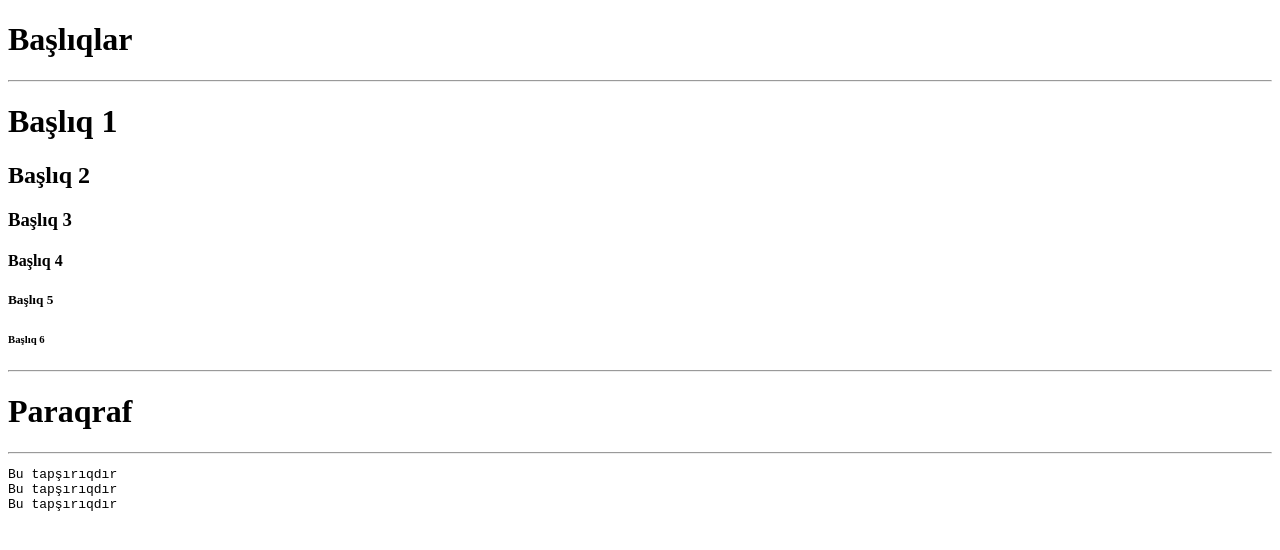
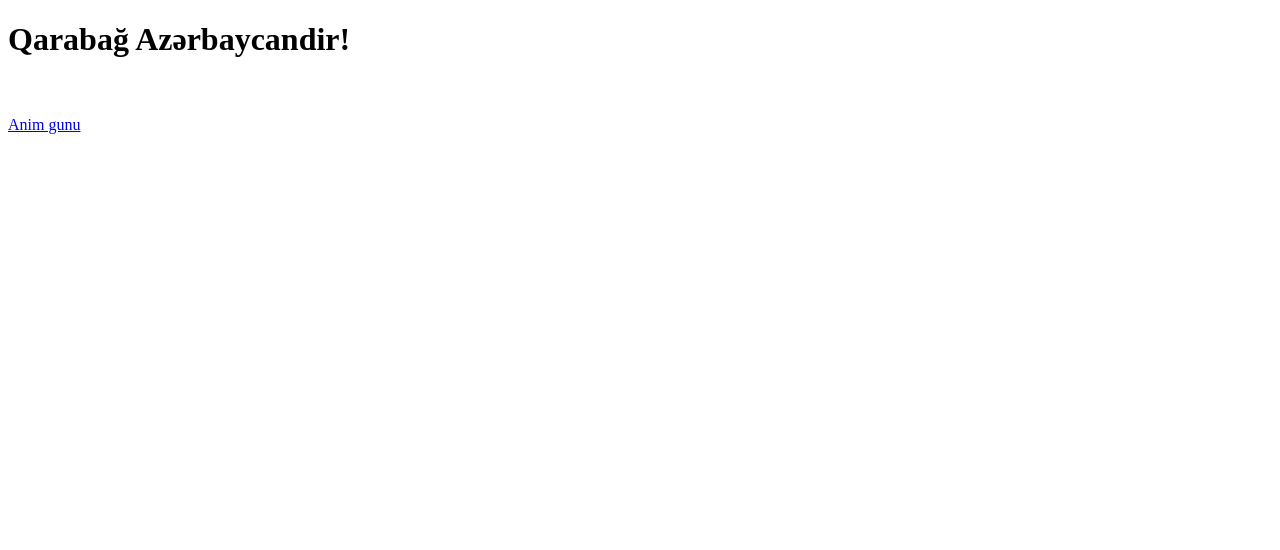
Before and after one commit to QuliyevVaqif/MyFrontendProject, a plain HTML site: page index.html in a window 1280 px wide. Drawn offline with Linux system fonts and the light colour scheme.

Commit message:
Tapsiriq1

```diff
--- a/index.html
+++ b/index.html
@@ -6,21 +6,12 @@
     <title>Tapşırıq</title>
 </head>
 <body>
-    <h1>Başlıqlar</h1>
-    <hr />
-    <h1>Başlıq 1</h1>
-    <h2>Başlıq 2</h2>
-    <h3>Başlıq 3</h3>
-    <h4>Başlıq 4</h4>
-    <h5>Başlıq 5</h5>
-    <h6>Başlıq 6</h6>
-    <hr />
-    <h1>Paraqraf</h1>
-    <hr />
-    <pre>
-Bu tapşırıqdır
-Bu tapşırıqdır
-Bu tapşırıqdır
-    </pre>
+    <h1>
+        Qarabağ Azərbaycandir!
+    </h1>
+    <br>
+    <img src>
+    <br>
+    <a href="https://az.wikipedia.org/wiki/An%C4%B1m_G%C3%BCn%C3%BC_(Az%C9%99rbaycan)">Anim gunu</a>
 </body>
 </html>
```
Also changed, not shown: tapsiriq1.html (added, +25 -0 lines).
